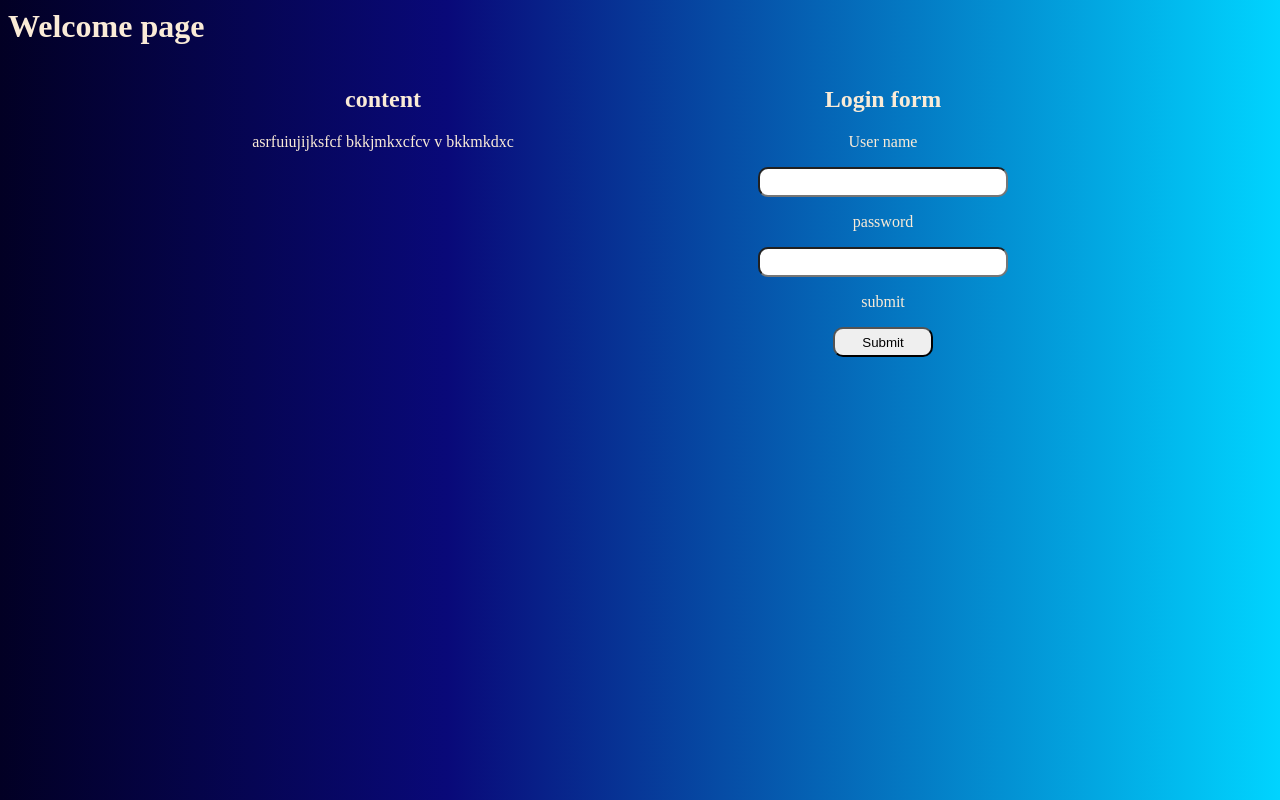
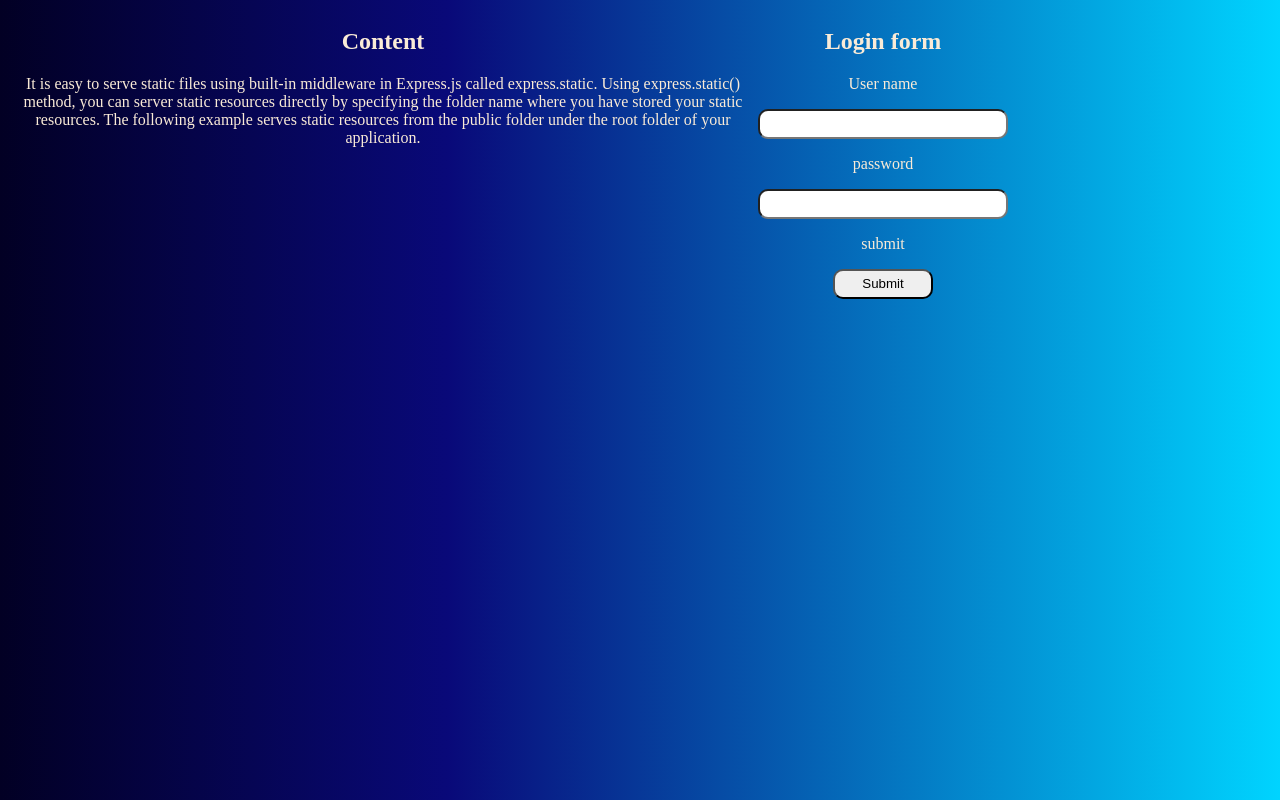
Before and after one commit to aamar22/blg, a plain HTML site: page blog/test.html in a window 1280 px wide. Drawn offline with Linux system fonts and the light colour scheme.

Commit message:
content changes

```diff
--- a/blog/test.html
+++ b/blog/test.html
@@ -6,11 +6,13 @@
         <link rel="stylesheet" href="test.css">
     </head>
     <body>
-        <h1>Welcome page</h1>
+
         <section class="la">
         <div class="box">
-            <h1>content</h1>
-            <p>asrfuiujijksfcf bkkjmkxcfcv v bkkmkdxc </p>
+            <h1>Content</h1>
+            <p>It is easy to serve static files using built-in middleware in Express.js called express.static. Using express.static() method, you can server static resources directly by specifying the folder name where you have stored your static resources.
+
+                The following example serves static resources from the public folder under the root folder of your application. </p>
         </div>
         <div class=login>
         <h1>Login form</h1>
```
Also changed, not shown: blog/test.css (line endings or trailing spaces).
